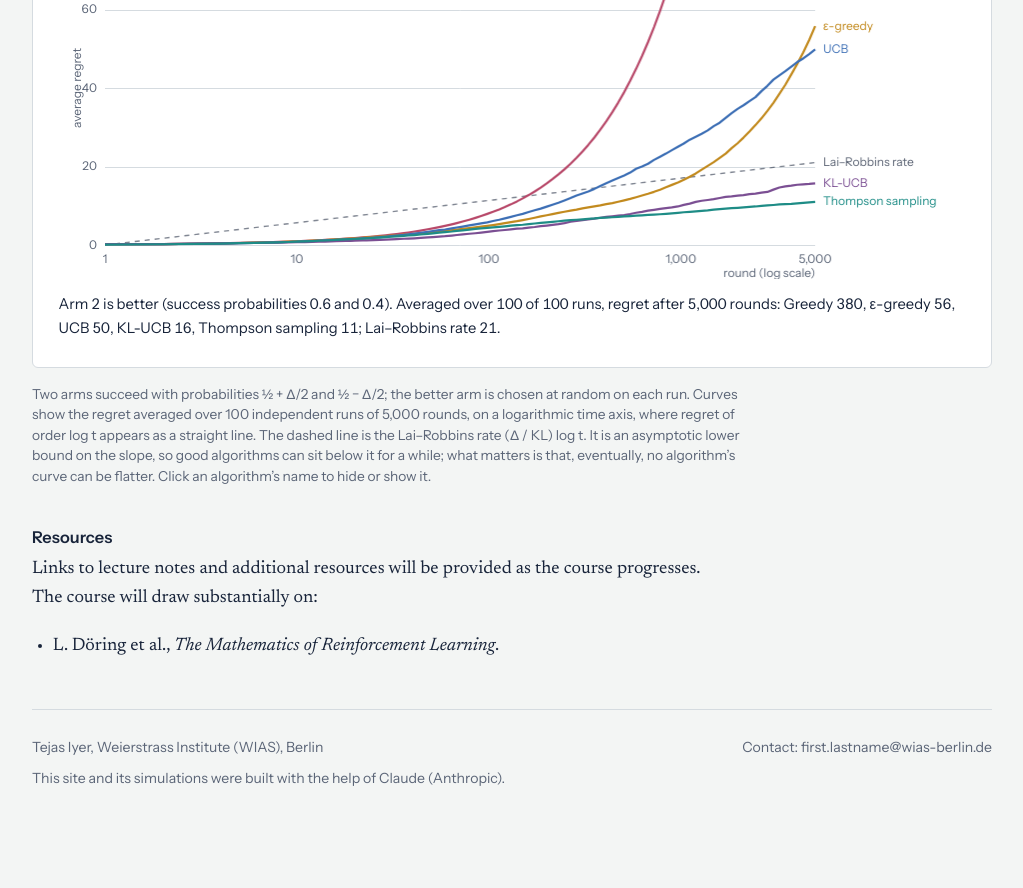
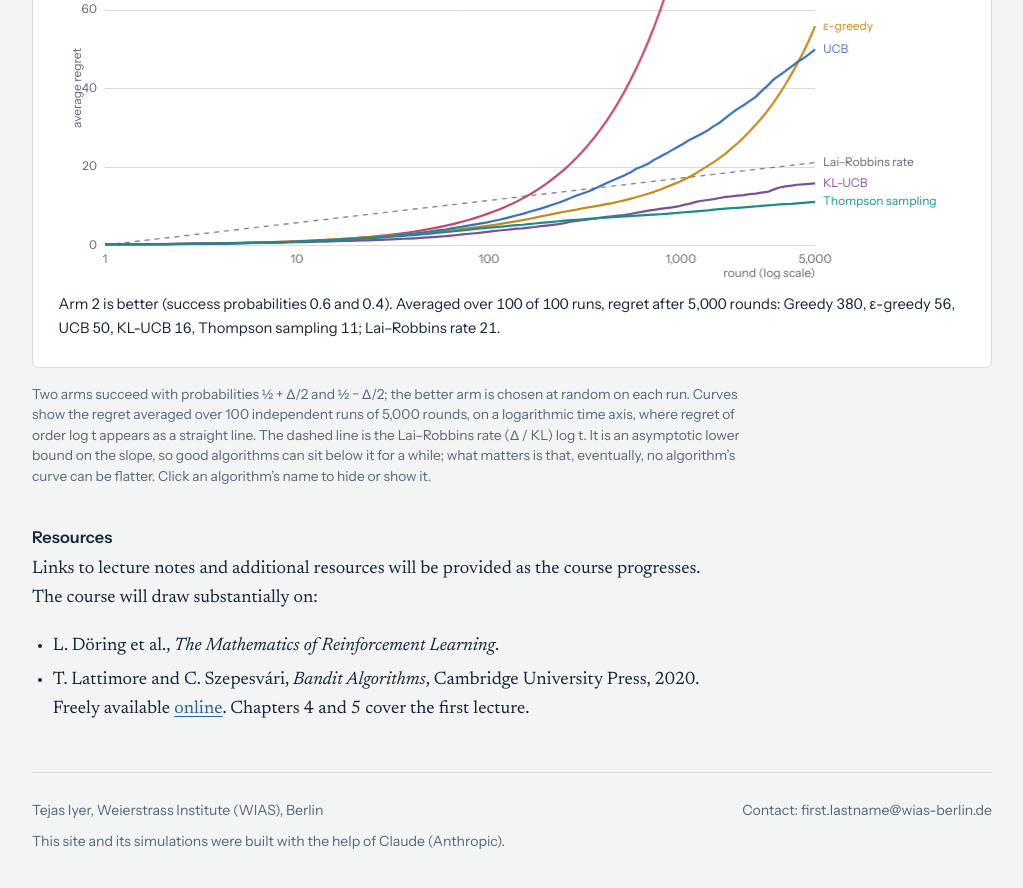
Before and after one commit to iyertejas/iyertejas.github.io, a Jekyll site: the page built from course-rl-2026.md, in a window 1280 px wide and 900 px high, scrolled down 4059 px. Shown: the top 888 px of the window, without its empty margins (128-1151 px from the left). Built offline with Jekyll 4.4.1, drawn with Linux system fonts in a browser that asks for light colours; before the commit the page ends 4897 px from its top, so only the background shows below that.

Commit message:
RL course: add Lattimore–Szepesvári to resources

```diff
--- a/course-rl-2026.md
+++ b/course-rl-2026.md
@@ -100,3 +100,4 @@ Two arms succeed with probabilities ½ + Δ/2 and ½ − Δ/2; the better arm is
 Links to lecture notes and additional resources will be provided as the course progresses. The course will draw substantially on:
 
 - L. Döring et al., *The Mathematics of Reinforcement Learning*.
+- T. Lattimore and C. Szepesvári, *Bandit Algorithms*, Cambridge University Press, 2020. Freely available [online](https://tor-lattimore.com/downloads/book/book.pdf). Chapters 4 and 5 cover the first lecture.
```
